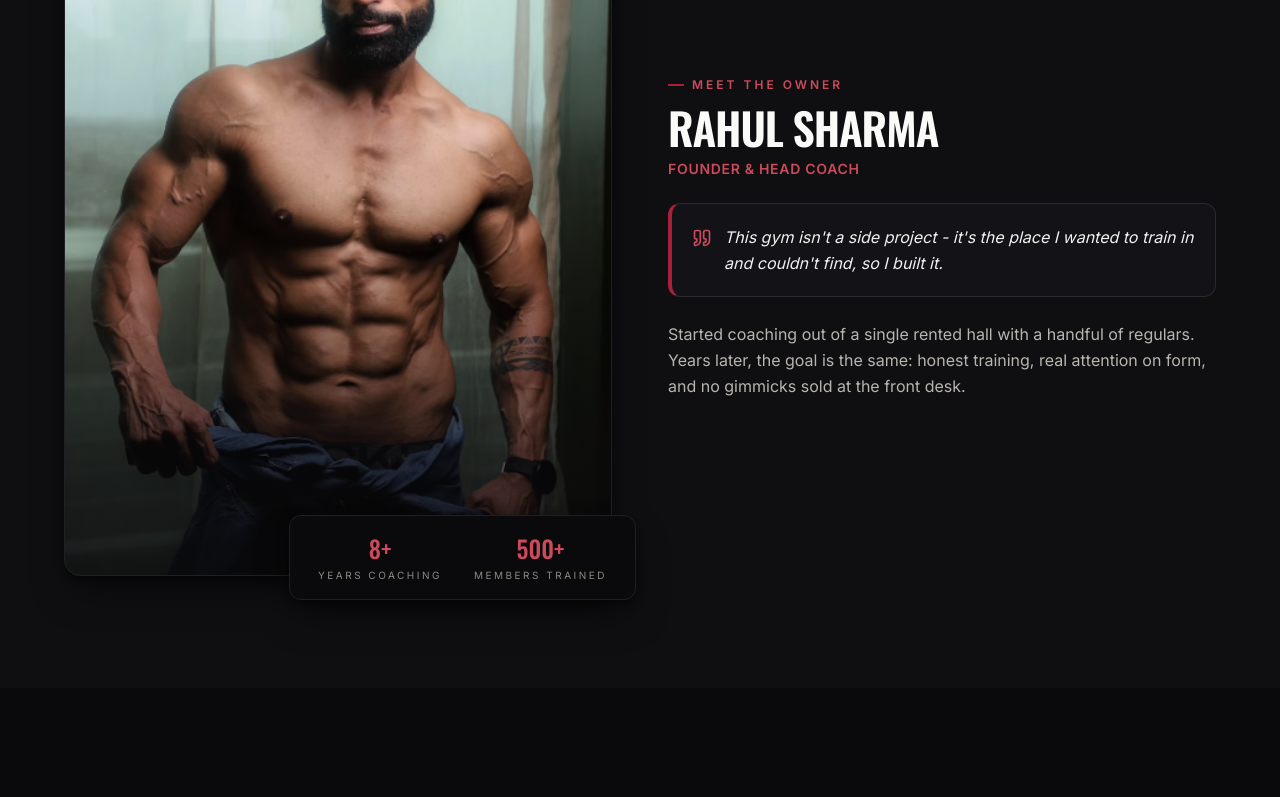
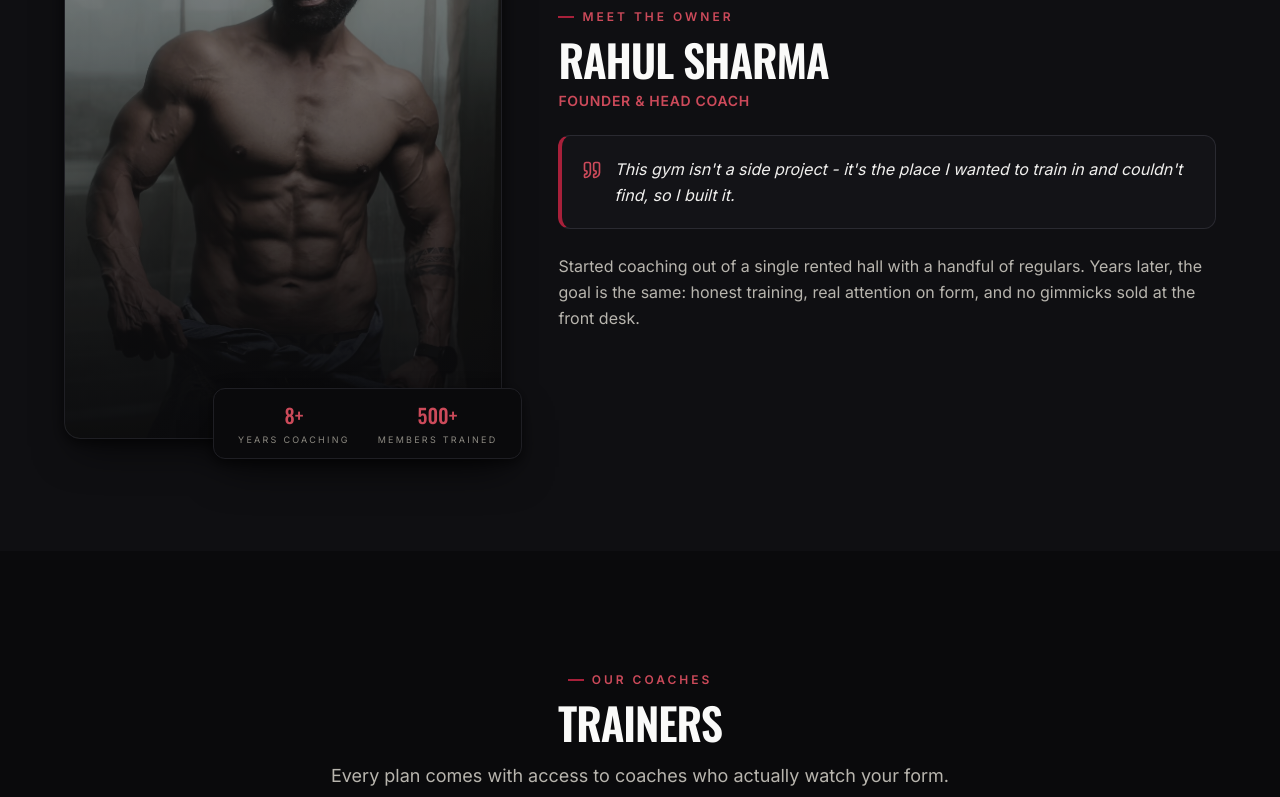
Before and after one commit to rahulsharmathere/The-Body-Temple-Fitness-Gym, a React (Vite) app in the folder btf-frontend/: page / in a window 1280 px wide. Shown: the part 1372-2169 px from the top of the page. Built offline with nearby package versions, Linux system fonts and the light colour scheme; no server answers.

Commit message:
owner added

```diff
--- a/btf-frontend/src/Components/Public/Owner/owner.jsx
+++ b/btf-frontend/src/Components/Public/Owner/owner.jsx
@@ -1,9 +1,7 @@
 import React from 'react'
 import { Quote } from 'lucide-react'
 import ownerPhoto from '../../../assets/owner.png'
-// Swap `photo` for the real image path once it's in your assets
-// (e.g. '/images/owner.jpg'). No backend field for this yet, so it
-// lives here as plain data rather than coming from gym-info.
+
 const OWNER = {
   name: 'Rahul Sharma',
   title: 'Founder & Head Coach',
@@ -19,24 +17,28 @@ const OWNER = {
 const Owner = () => {
   return (
     <div id='owner' className='section bg-ink-900'>
-      <div className='container-max grid md:grid-cols-2 gap-14 items-center'>
-        <div className='relative animate-fadeUp order-2 md:order-1'>
+      <div className='container-max grid md:grid-cols-[2fr_3fr] gap-14 items-center'>
+        <div className='relative animate-fadeUp order-2 md:order-1 max-w-[280px] md:max-w-none mx-auto md:mx-0 w-full'>
           <div className='relative rounded-2xl overflow-hidden aspect-[4/5] shadow-card-hover border border-ink-700'>
-            <img src={OWNER.photo} alt={OWNER.name} className='w-full h-full object-cover' />
-            <div className='absolute inset-0 bg-gradient-to-t from-ink-950/85 via-ink-950/10 to-transparent' />
+            <img
+              src={OWNER.photo}
+              alt={OWNER.name}
+              className='w-full h-full object-cover grayscale-[50%] contrast-[0.9] brightness-[0.85]'
+            />
+            {/* heavier, hero-style overlay so the photo sits back instead of dominating */}
+            <div className='absolute inset-0 bg-gradient-to-t from-ink-950/95 via-ink-950/50 to-ink-950/20' />
+            <div className='absolute inset-0 bg-ink-950/10' />
 
-            {/* small crimson tag, echoes the "MOST POPULAR" pill language from pricing */}
-            <span className='absolute top-5 left-5 px-3 py-1 rounded-full bg-crimson-600 text-white text-[10px] font-semibold uppercase tracking-widest2'>
+            <span className='absolute top-4 left-4 px-3 py-1 rounded-full bg-crimson-600 text-white text-[10px] font-semibold uppercase tracking-widest2'>
               Founder
             </span>
           </div>
 
-          {/* stat badge - dark card with its own border so it stands off the section bg */}
-          <div className='absolute -bottom-6 left-1/2 -translate-x-1/2 sm:left-auto sm:translate-x-0 sm:-right-6 flex bg-ink-950 border border-ink-700 rounded-xl shadow-card-hover px-6 py-4 gap-6 items-center'>
+          <div className='absolute -bottom-5 left-1/2 -translate-x-1/2 sm:left-auto sm:translate-x-0 sm:-right-5 flex bg-ink-950 border border-ink-700 rounded-xl shadow-card-hover px-5 py-3 gap-5 items-center'>
             {OWNER.stats.map((s) => (
               <div key={s.label} className='text-center px-1'>
-                <div className='font-display text-2xl text-crimson-400'>{s.value}</div>
-                <div className='text-[10px] uppercase tracking-widest2 text-bone-400 mt-1 whitespace-nowrap'>{s.label}</div>
+                <div className='font-display text-xl text-crimson-400'>{s.value}</div>
+                <div className='text-[9px] uppercase tracking-widest2 text-bone-400 mt-1 whitespace-nowrap'>{s.label}</div>
               </div>
             ))}
           </div>
```
